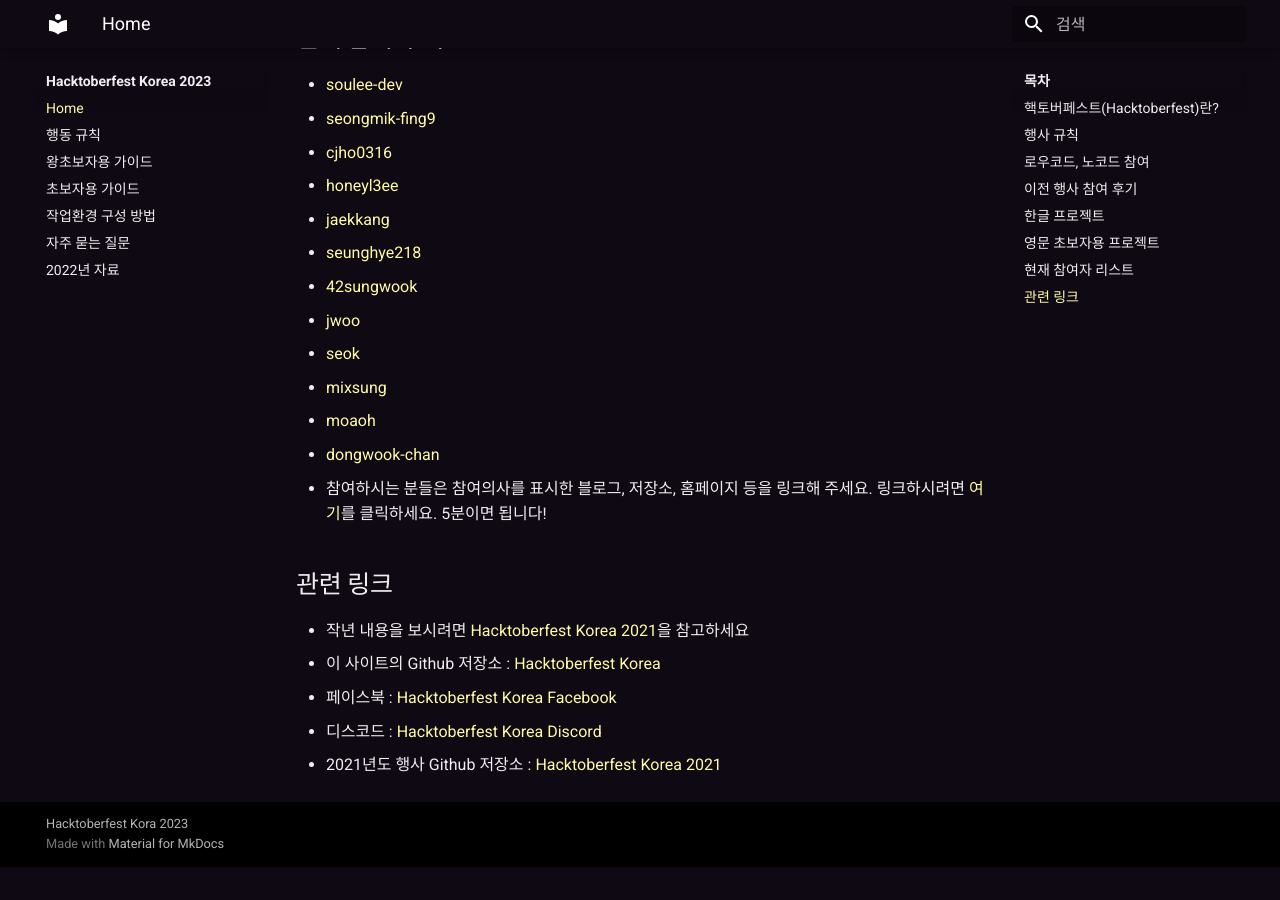
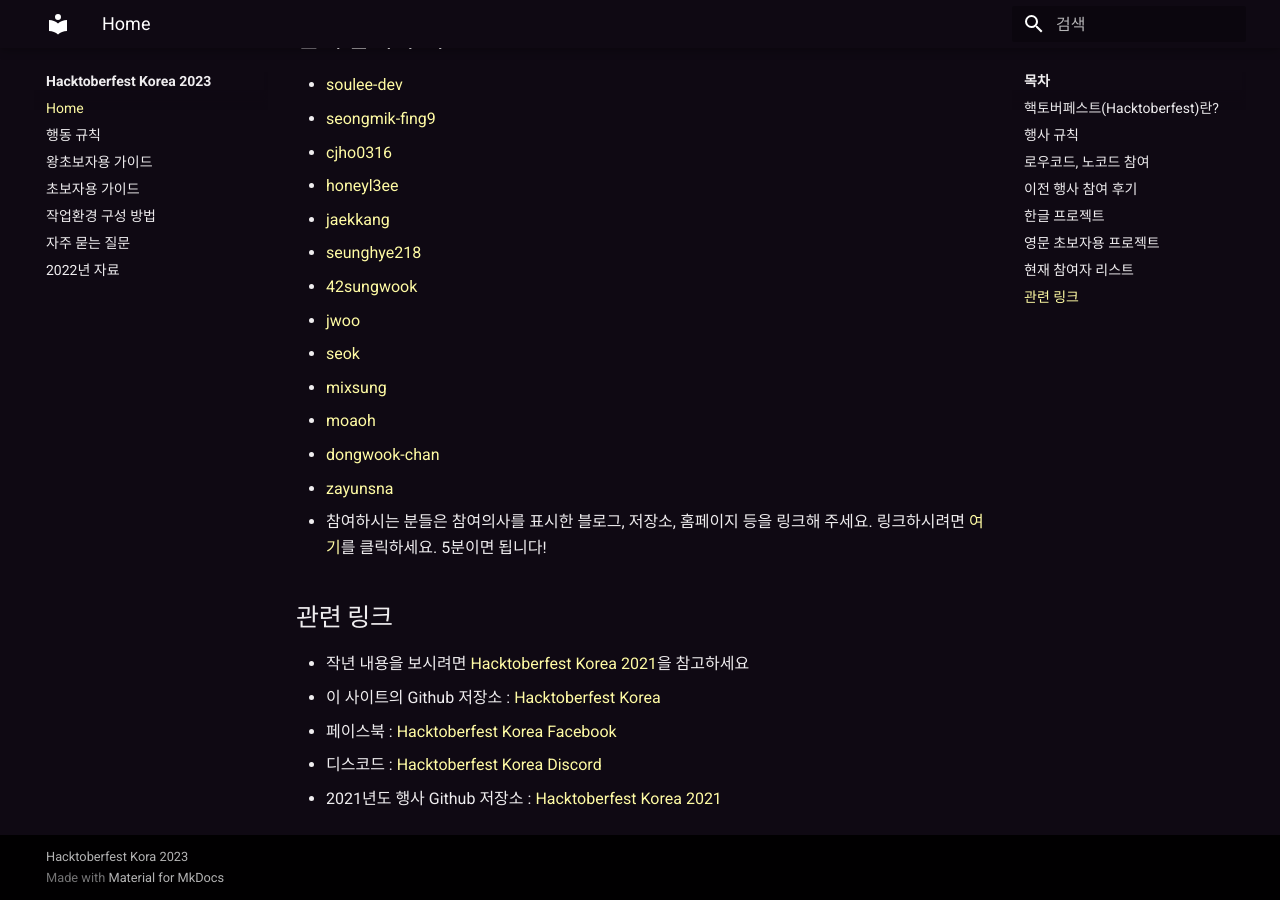
Before and after one commit to hacktoberfestkorea/hacktoberfestkorea, an MkDocs documentation site: the page built from docs/index.md, in a window 1280 px wide and 900 px high, scrolled down 4067 px. Built offline with MkDocs 1.6.1 and Material for MkDocs 9.7.7, drawn with Linux system fonts in a browser that asks for light colours; before the commit the page ends 4934 px from its top, so only the background shows below that.

Commit message:
Update index.md

```diff
--- a/docs/index.md
+++ b/docs/index.md
@@ -110,6 +110,7 @@
 - [mixsung](https://github.com/mixsung)
 - [moaoh](https://github.com/moaoh)
 - [dongwook-chan](https://github.com/dongwook-chan)
+- [zayunsna](https://github.com/zayunsna)
 - 참여하시는 분들은 참여의사를 표시한 블로그, 저장소, 홈페이지 등을 링크해 주세요. 링크하시려면 [여기](https://github.com/phg98/hacktoberfestkorea/edit/master/docs/index.md)를 클릭하세요. 5분이면 됩니다!
 
 ## 관련 링크 {#associated-link}
```
